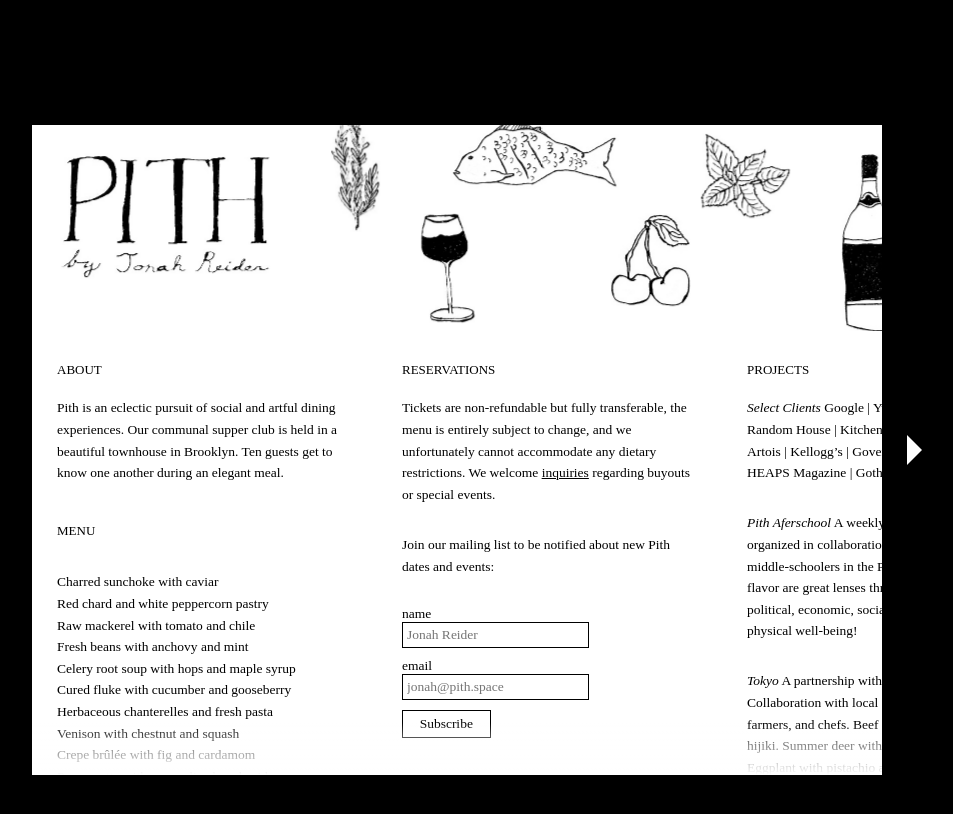
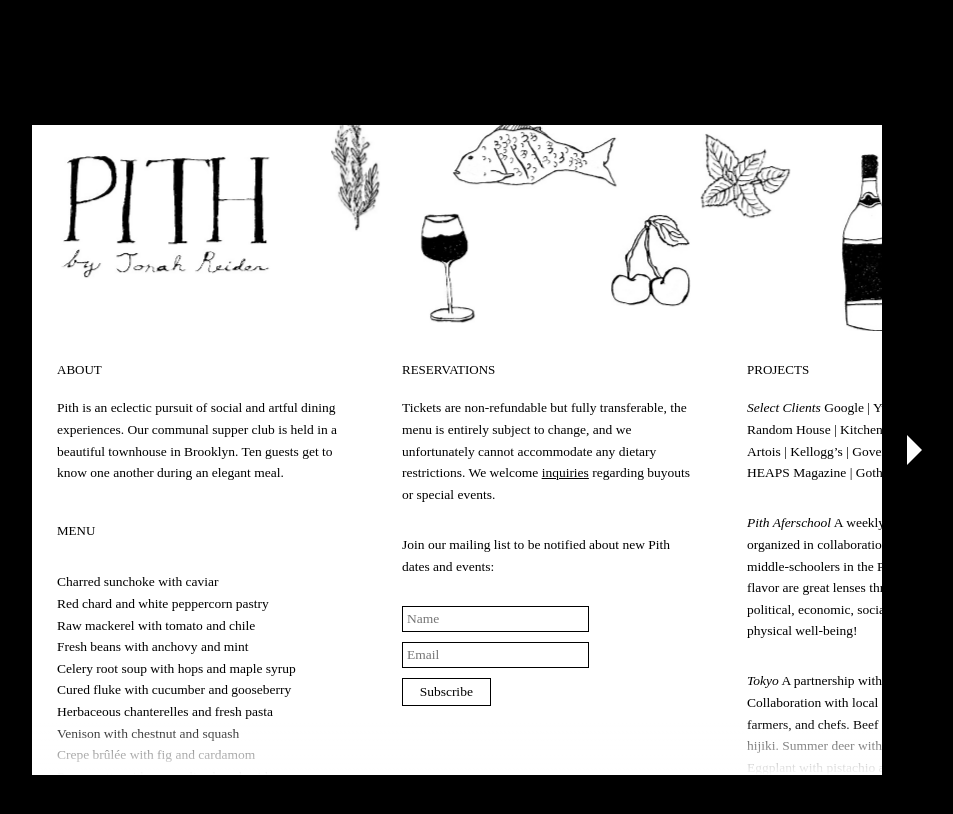
Before and after one commit to zoe-pith/pith-site, a Jekyll site: the page built from index.md, in a window 1280 px wide. Shown: the top 814 px of the page, without its empty margins (183-1136 px from the left). Built offline with Jekyll 4.4.1, drawn with Linux system fonts in a browser that asks for light colours; some web fonts are replaced.

Commit message:
Removed labels

```diff
--- a/css/style.css
+++ b/css/style.css
@@ -179,12 +179,12 @@ button, input {
 	height:18px;
 }
 
-#ms-sub-form label {
+/*#ms-sub-form label {
   		display:block;
 		font-size: 13.5px;
 		-webkit-font-smoothing: antialiased;
 		text-rendering: optimizeLegibility;
-}
+}*/
 
 #ms-sub-form input {
   		display:block;
--- a/sections/tickets.md
+++ b/sections/tickets.md
@@ -4,8 +4,8 @@ Tickets are non-refundable but fully transferable, the menu is entirely subject
 <tito-widget event="pith/supper-club"></tito-widget>
 Join our mailing list to be notified about new Pith dates and events:
 <form action="https://app.moosend.com/subscribe/9eaa3fab-31d9-4be1-9e41-daccac6ccf29" method="post" id="ms-sub-form" target="_blank">
-<label for="name">name</label><input type="text" placeholder="Jonah Reider" name="ms-name" id="name" required />
-<label for="email">email</label><input type="text" placeholder="jonah@pith.space" name="ms-email" id="email" />
+<input type="text" placeholder="Name" name="ms-name" id="name" required />
+<input type="text" placeholder="Email" name="ms-email" id="email" />
 <input type="submit" value="Subscribe" />
 </form>
 
```
